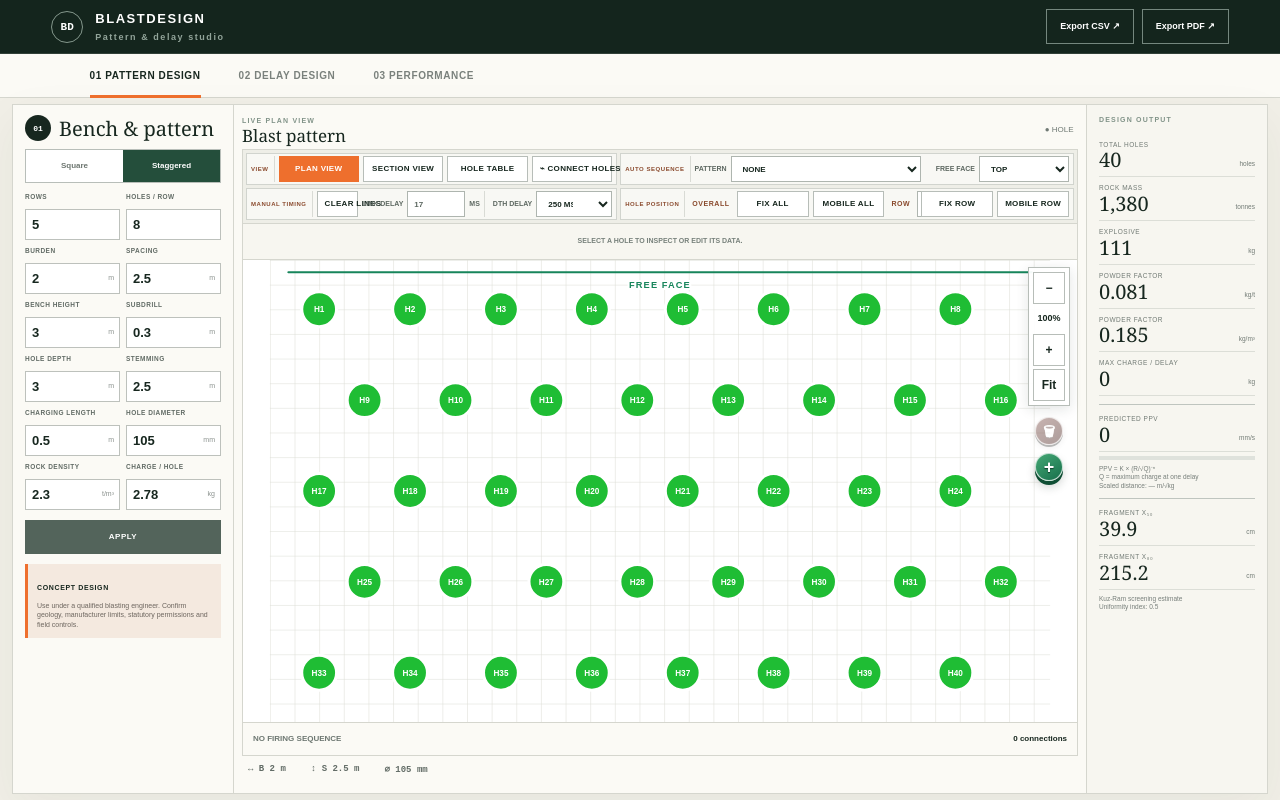
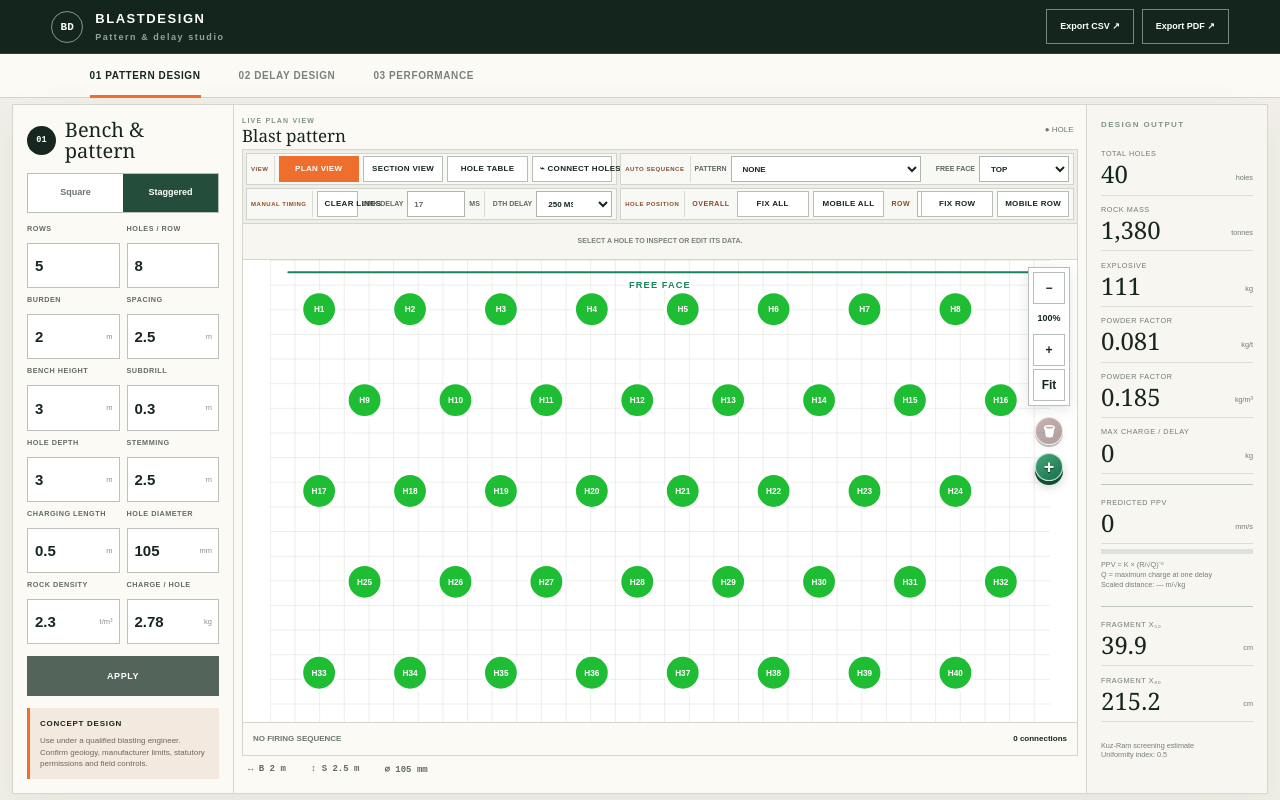
Before and after one commit to srj17-max/Blast-Designing, a Next.js app: page / in a window 1280 px wide. Built offline with nearby package versions, Linux system fonts and the light colour scheme.

Commit message:
Rebalance desktop side panels

```diff
--- a/app/globals.css
+++ b/app/globals.css
@@ -206,32 +206,36 @@ header{height:54px}.brand i{width:32px;height:32px}.hero{min-height:68px;padding
 .popupSectionActions{display:flex;justify-content:flex-end;gap:8px;margin-top:16px;padding-top:12px;border-top:1px solid #d7dad5}.popupSectionActions button{height:36px;padding:0 16px;border:1px solid #aeb5af;background:#fff;color:var(--ink);font-size:8px;font-weight:900;text-transform:uppercase;cursor:pointer}.popupSectionActions .apply{border-color:var(--orange);background:var(--orange);color:#fff}@media(max-width:560px){.popupSectionActions button{flex:1}}
 /* Keep the existing sidebar widths while fitting both panels within the viewport. */
 @media(min-width:901px){
-  .controls,.results{overflow:hidden;padding:10px 12px}
-  .controls .title{margin-bottom:8px;gap:8px}
-  .controls .title i{width:26px;height:26px;font-size:8px}
+  .controls,.results{overflow:hidden;padding:14px 14px}
+  .controls{display:flex;flex-direction:column}
+  .controls .title{margin-bottom:12px;gap:9px}
+  .controls .title i{width:29px;height:29px;font-size:8.5px}
   .controls .title h2{font-size:20px;line-height:1.05}
-  .controls .toggle{height:34px;margin-bottom:10px}
-  .controls .toggle button{padding:5px;font-size:8px}
-  .controls .fields{gap:7px 6px}
-  .controls .fields label>span{min-height:14px;margin-bottom:2px;font-size:6.5px;line-height:1.1}
-  .controls .fields label>div{height:31px}
-  .controls .fields input{padding:0 6px;font-size:13px}
-  .controls .fields small{padding-right:5px;font-size:7px}
-  .controls .applyDesign{height:34px;margin-top:10px;padding:0 8px;font-size:8px}
-  .controls .notice{margin-top:10px;padding:9px}
-  .controls .notice b{font-size:7px}
-  .controls .notice p{margin-top:4px;font-size:7px;line-height:1.35}
+  .controls .toggle{height:40px;margin-bottom:12px}
+  .controls .toggle button{padding:6px;font-size:9px}
+  .controls .fields{flex:1;grid-template-rows:repeat(6,minmax(44px,1fr));gap:8px 7px}
+  .controls .fields label{display:flex;min-height:0;flex-direction:column}
+  .controls .fields label>span{min-height:15px;margin-bottom:3px;font-size:7.25px;line-height:1.15}
+  .controls .fields label>div{min-height:34px;height:100%}
+  .controls .fields input{padding:0 7px;font-size:15px}
+  .controls .fields small{padding-right:6px;font-size:7.5px}
+  .controls .applyDesign{height:40px;min-height:40px;margin-top:12px;padding:0 9px;font-size:9px}
+  .controls .notice{min-height:70px;margin-top:12px;padding:10px;display:flex;flex-direction:column;justify-content:center}
+  .controls .notice b{font-size:8px}
+  .controls .notice p{margin-top:5px;font-size:8px;line-height:1.4}
   .controls .help{margin:-3px 0 8px;font-size:8px;line-height:1.35}
   .controls .callout{margin-top:9px;padding:9px;font-size:7px}
   .controls .callout b{margin:4px 0;font-size:19px}
-  .results>.tag{margin-bottom:8px;font-size:7px}
-  .results .metric{padding:6px 0}
-  .results .metric>span{font-size:6.5px}
-  .results .metric b{font-size:20px;line-height:1.05}
-  .results .metric small{padding-bottom:2px;font-size:6.5px}
-  .results hr{margin:8px 0 3px}
-  .results .bar{height:4px;margin-top:4px}
-  .results .model{margin:5px 0;font-size:6.5px;line-height:1.3}
+  .results{display:flex;flex-direction:column}
+  .results>.tag{margin-bottom:9px;font-size:8px}
+  .results .metric{min-height:53px;flex:1;padding:8px 0}
+  .results .metric>span{font-size:7.25px}
+  .results .metric b{font-size:24px;line-height:1.05}
+  .results .metric small{padding-bottom:3px;font-size:7.25px}
+  .results hr{margin:10px 0 4px}
+  .results .bar{height:5px;margin-top:5px}
+  .results .model{margin:6px 0;font-size:7.25px;line-height:1.35}
+  .results .model:last-child{flex:1;min-height:45px;display:flex;flex-direction:column;justify-content:center}
 }
 .manualTools .dthDefaultControl{padding-left:8px;border-left:1px solid #d9dbd5}.manualTools .dthDefaultControl select{width:76px;padding:0 22px 0 7px}@media(max-width:720px){.manualTools .dthDefaultControl{padding-left:0;border-left:0}.manualTools .dthDefaultControl select{width:100%}}
 .sectionHoles .deckControls .secondaryChargeControl{grid-column:1/-1}.popupDeckControls{grid-template-columns:repeat(2,minmax(0,1fr))}
```
